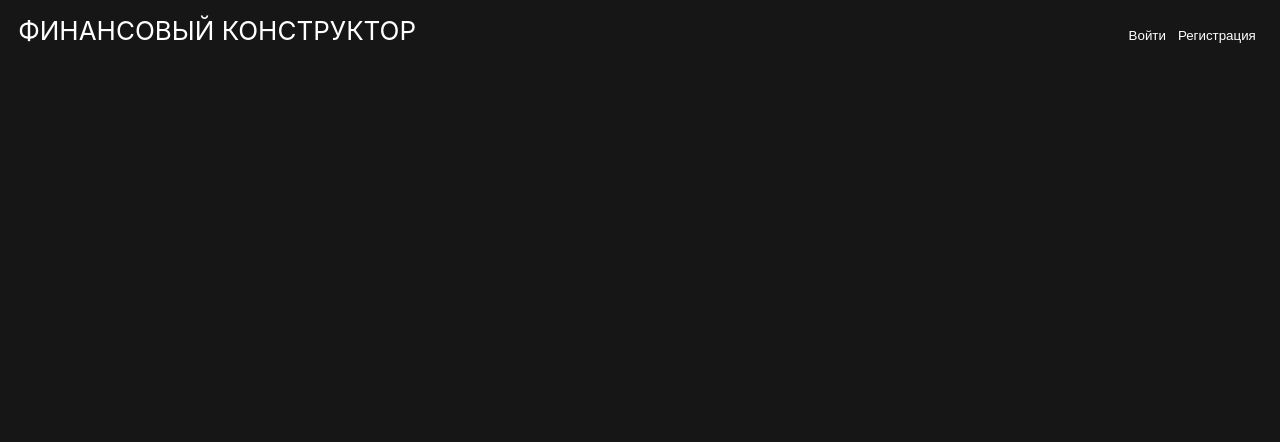
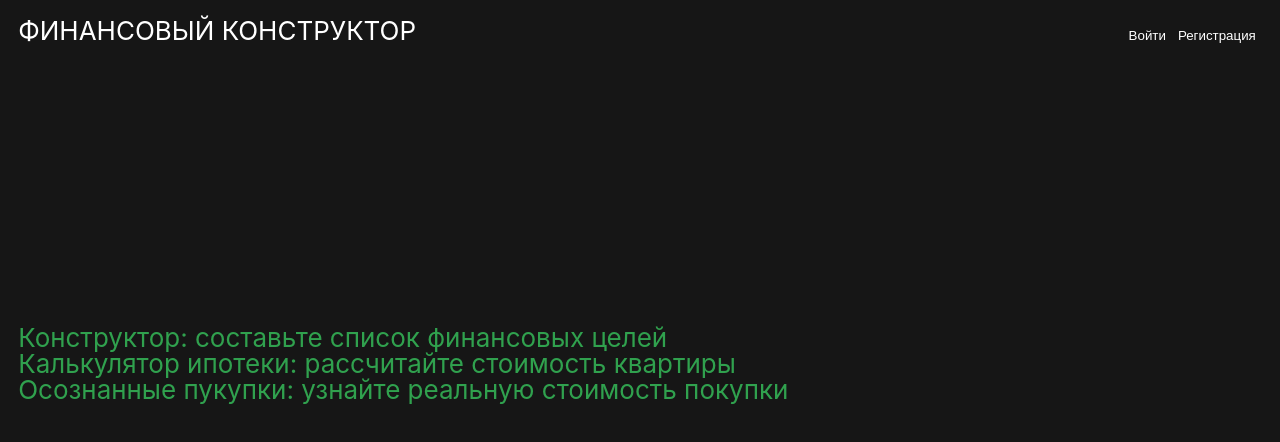
Before and after one commit to victorbej/finance-frontend, a React (Create React App) app: page / in a window 1280 px wide. Shown: the top 442 px of the page. Built offline with nearby package versions, Linux system fonts and the light colour scheme.

Commit message:
Tools component

```diff
--- a/src/components/App/App.js
+++ b/src/components/App/App.js
@@ -1,9 +1,11 @@
 import './App.scss';
 import Header from '../Header/Header';
+import Tools from '../Tools/Tools';
 function App() {
   return (
     <div className="App">
       <Header />
+      <Tools />
     </div>
   );
 }
--- /dev/null
+++ b/src/components/Tools/Tools.js
@@ -0,0 +1,21 @@
+import './Tools.scss';
+
+function Tools() {
+    return (
+        <nav className="tools">
+            <ul className="tools__container">
+                <li className="tools__list">
+                    <a href="#" className="tools__item">Конструктор: составьте список финансовых целей</a>
+                </li>
+                <li className="tools__list">
+                    <a href="#" className="tools__item">Калькулятор ипотеки: рассчитайте стоимость квартиры</a>
+                </li>
+                <li className="tools__list">
+                    <a href="#" className="tools__item">Осознанные пукупки: узнайте реальную стоимость покупки</a>
+                </li>
+            </ul>
+        </nav>
+    );
+}
+
+export default Tools;
--- /dev/null
+++ b/src/components/Tools/Tools.scss
@@ -0,0 +1,13 @@
+.tools {
+  position: relative;
+  &__container {
+    display: flex;
+    flex-direction: column;
+    justify-content: center;
+    min-height: 80vh;
+  }
+  &__item {
+    text-decoration: none;
+    color: #30a14e;
+  }
+}
```
